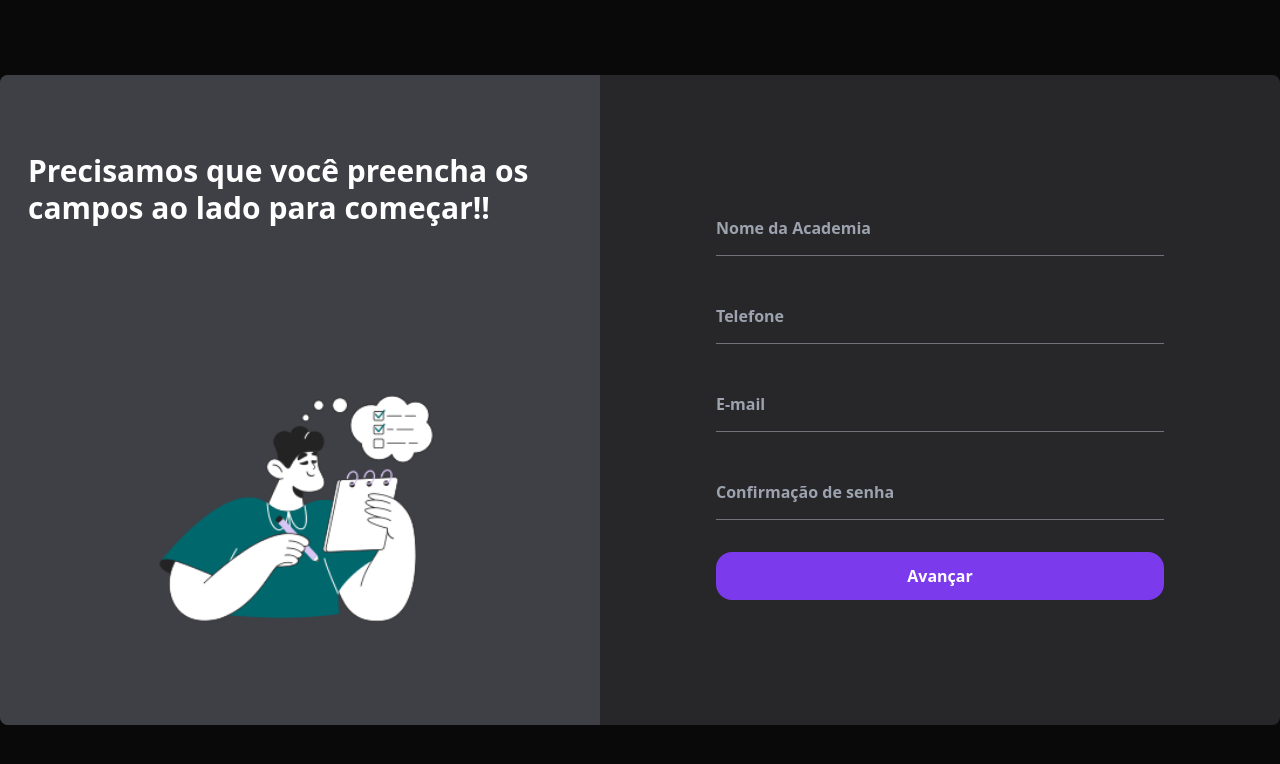
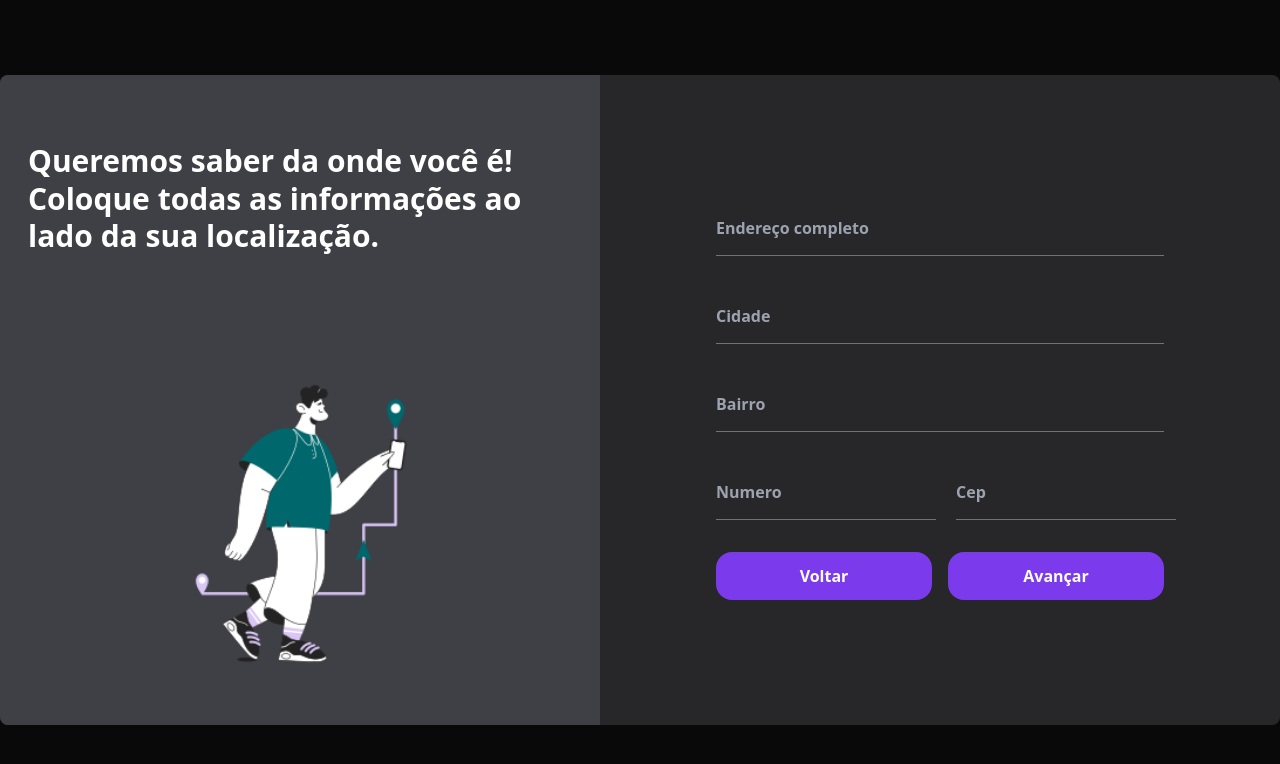
Before and after one commit to IgorSilvaZZ/academy-project, a React (Vite) app in the folder web/: page / in a window 1280 px wide. Both pictures are taken after a click on the button "Avançar". Shown: the top 764 px of the page. Built offline with nearby package versions, Linux system fonts and the light colour scheme.

Commit message:
Finish steps components for register form

```diff
--- a/web/src/components/forms/register/StepFour.tsx
+++ b/web/src/components/forms/register/StepFour.tsx
@@ -1,7 +1,5 @@
 import * as Checkbox from "@radix-ui/react-checkbox";
 import { Check } from "phosphor-react";
-
-import fourStepImage from "../../../assets/step-four-register-image.png";
 
 export const StepFour = () => {
   const daysOfWeek = [
@@ -16,16 +14,6 @@ export const StepFour = () => {
 
   return (
     <>
-      <div className='w-[600px] h-full flex flex-col justify-around items-center bg-zinc-700 rounded-l-lg'>
-        <span className='text-3xl text-white leading-tight font-semibold px-7 py-4'>
-          Para finalizar precisamos de informações de funcionamento da sua
-          academia!
-        </span>
-
-        <img src={fourStepImage} className='w-[300px]' />
-      </div>
-
-      <div className='w-[600px] mx-auto h-full flex flex-col items-center justify-center gap-8'>
       <div className='w-full max-w-md flex flex-col gap-1'>
         <span className='text-gray-400 font-semibold text-xs'>
           Hora de abertura
@@ -70,11 +58,6 @@ export const StepFour = () => {
           </Checkbox.Root>
         ))}
       </div>
-
-        <button className='p-3 bg-violet-600 text-white font-semibold w-full max-w-md border-none rounded-2xl text-center transition-colors hover:bg-violet-800'>
-          Avançar
-        </button>
-      </div>
     </>
   );
 };
--- a/web/src/components/forms/register/StepOne.tsx
+++ b/web/src/components/forms/register/StepOne.tsx
@@ -1,17 +1,6 @@
-import firstStepImage from "../../../assets/first-step-image.png";
-
 export const StepOne = () => {
   return (
     <>
-      <div className='w-[600px] h-full flex flex-col justify-around items-center bg-zinc-700 rounded-l-lg'>
-        <span className='text-3xl text-white leading-tight font-semibold px-7 py-4'>
-          Precisamos que você preencha os campos ao lado para começar!!
-        </span>
-
-        <img src={firstStepImage} className='w-[300px]' />
-      </div>
-
-      <div className='w-[600px] mx-auto h-full flex flex-col items-center justify-center gap-8'>
       <input
         type='text'
         className='h-14 w-full max-w-md text-gray-300 font-semibold border-b border-b-zinc-500 bg-transparent outline-none hover:border-zinc-700'
@@ -35,11 +24,6 @@ export const StepOne = () => {
         className='h-14 w-full max-w-md text-gray-300 font-semibold border-b border-b-zinc-500 bg-transparent outline-none hover:border-zinc-700'
         placeholder='Confirmação de senha'
       />
-
-        <button className='p-3 bg-violet-600 text-white font-semibold w-full max-w-md border-none rounded-2xl text-center transition-colors hover:bg-violet-800'>
-          Avançar
-        </button>
-      </div>
     </>
   );
 };
--- a/web/src/components/forms/register/StepThree.tsx
+++ b/web/src/components/forms/register/StepThree.tsx
@@ -1,27 +1,10 @@
-import threeStepImage from "../../../assets/step-three-image.png";
-
 export const StepThree = () => {
   return (
     <>
-      <div className='w-[600px] h-full flex flex-col justify-around items-center bg-zinc-700 rounded-l-lg'>
-        <span className='text-3xl text-white leading-tight font-semibold px-7 py-4'>
-          Queremos saber um pouquinho mais sobre você. Com poucas palavras deixe
-          uma descrição da sua academia.
-        </span>
-
-        <img src={threeStepImage} className='w-[300px]' />
-      </div>
-
-      <div className='w-[600px] mx-auto h-full flex flex-col items-center justify-center gap-8'>
-        <textarea
-          className='h-24 w-full max-w-md text-gray-300 font-semibold border-b border-b-zinc-500 resize-none bg-transparent outline-none hover:border-zinc-700'
-          placeholder='Deixe aqui uma breve descrição...'
-        />
-
-        <button className='p-3 bg-violet-600 text-white font-semibold w-full max-w-md border-none rounded-2xl text-center transition-colors hover:bg-violet-800'>
-          Avançar
-        </button>
-      </div>
+      <textarea
+        className='h-24 w-full max-w-md text-gray-300 font-semibold border-b border-b-zinc-500 resize-none bg-transparent outline-none hover:border-zinc-700'
+        placeholder='Deixe aqui uma breve descrição...'
+      />
     </>
   );
 };
--- a/web/src/components/forms/register/StepTwo.tsx
+++ b/web/src/components/forms/register/StepTwo.tsx
@@ -1,18 +1,6 @@
-import secundStepImage from "../../../assets/step-two-register-image.png";
-
 export const StepTwo = () => {
   return (
     <>
-      <div className='w-[600px] h-full flex flex-col justify-around items-center bg-zinc-700 rounded-l-lg'>
-        <span className='text-3xl text-white leading-tight font-semibold px-7 py-4'>
-          Queremos saber da onde você é! Coloque todas as informações ao lado da
-          sua localização.
-        </span>
-
-        <img src={secundStepImage} className='w-[300px]' />
-      </div>
-
-      <div className='w-[600px] mx-auto h-full flex flex-col items-center justify-center gap-8'>
       <input
         type='text'
         className='h-14 w-full max-w-md text-gray-300 font-semibold border-b border-b-zinc-500 bg-transparent outline-none hover:border-zinc-700'
@@ -44,11 +32,6 @@ export const StepTwo = () => {
           placeholder='Cep'
         />
       </div>
-
-        <button className='p-3 bg-violet-600 text-white font-semibold w-full max-w-md border-none rounded-2xl text-center transition-colors hover:bg-violet-800'>
-          Avançar
-        </button>
-      </div>
     </>
   );
 };
--- /dev/null
+++ b/web/src/components/forms/register/index.tsx
@@ -0,0 +1,75 @@
+import { StepOne } from "./StepOne";
+import { StepTwo } from "./StepTwo";
+import { StepFour } from "./StepFour";
+import { StepThree } from "./StepThree";
+
+import stepImageOne from "../../../assets/first-step-image.png";
+import stepImageTwo from "../../../assets/step-two-register-image.png";
+import stepImageThree from "../../../assets/step-three-image.png";
+import stepImageFour from "../../../assets/step-four-register-image.png";
+
+interface RegisterFormProps {
+  textStep: string;
+  step: number;
+  backButton: boolean;
+  advanceStep: () => void;
+  backStep: () => void;
+  submitForm: () => void;
+}
+
+export const RegisterForm = ({
+  step,
+  textStep,
+  backButton,
+  backStep,
+  advanceStep,
+  submitForm,
+}: RegisterFormProps) => {
+  const isLastStep = step === 4;
+
+  return (
+    <>
+      <div className='w-[600px] h-full flex flex-col justify-around items-center bg-zinc-700 rounded-l-lg'>
+        <span className='text-3xl text-white leading-tight font-semibold px-7 py-4'>
+          {textStep}
+        </span>
+
+        {step === 1 && <img src={stepImageOne} className='w-[300px]' />}
+
+        {step === 2 && <img src={stepImageTwo} className='w-[300px]' />}
+
+        {step === 3 && <img src={stepImageThree} className='w-[300px]' />}
+
+        {step === 4 && <img src={stepImageFour} className='w-[300px]' />}
+      </div>
+
+      <div className='w-[600px] mx-auto h-full flex flex-col items-center justify-center gap-8'>
+        {step === 1 && <StepOne />}
+
+        {step === 2 && <StepTwo />}
+
+        {step === 3 && <StepThree />}
+
+        {step === 4 && <StepFour />}
+
+        <div className='w-full max-w-md flex gap-4 items-center justify-end'>
+          {backButton && (
+            <button
+              className='p-3 bg-violet-600 w-[240px] max-w-sm text-white font-semibold border-none rounded-2xl text-center transition-colors hover:bg-violet-800'
+              onClick={backStep}
+            >
+              Voltar
+            </button>
+          )}
+
+          <button
+            className='p-3 bg-violet-600 w-[240px] text-white font-semibold border-none rounded-2xl text-center transition-colors hover:bg-violet-800'
+            onClick={isLastStep ? submitForm : advanceStep}
+          >
+            {isLastStep ? "Finalizar" : "Avançar"}
+          </button>
+        </div>
+      </div>
+    </>
+  );
+};
--- a/web/src/pages/Register.tsx
+++ b/web/src/pages/Register.tsx
@@ -1,13 +1,40 @@
-import { StepOne } from "../components/forms/register/StepOne";
-import { StepTwo } from "../components/forms/register/StepTwo";
-import { StepThree } from "../components/forms/register/StepThree";
-import { StepFour } from "../components/forms/register/StepFour";
+import { useState } from "react";
+
+import { RegisterForm } from "../components/forms/register";
 
 export const Register = () => {
+  const [step, setStep] = useState(1);
+
+  function advancedStep() {
+    setStep((prevState) => prevState + 1);
+  }
+
+  function backStep() {
+    setStep((prevState) => prevState - 1);
+  }
+
+  function submitForm() {
+    console.log("Submit!");
+  }
+
+  const stepsTexts = [
+    "Precisamos que você preencha os campos ao lado para começar!!",
+    "Queremos saber da onde você é! Coloque todas as informações ao lado da sua localização.",
+    "Queremos saber um pouquinho mais sobre você. Com poucas palavras deixe uma descrição da sua academia.",
+    "Para finalizar precisamos de informações de funcionamento da sua academia!",
+  ];
+
   return (
     <div className='w-screen h-screen flex items-center justify-center'>
       <main className='w-full max-w-7xl h-full max-h-[650px] rounded-lg bg-zinc-800 flex'>
-        <StepOne />
+        <RegisterForm
+          step={step}
+          textStep={stepsTexts[step - 1]}
+          backButton={step > 1}
+          advanceStep={advancedStep}
+          backStep={backStep}
+          submitForm={submitForm}
+        />
       </main>
     </div>
   );
```
Also changed, not shown: 2 other files (tests, documents, lock files or other folders). Lines whose indentation alone changed are shown as unchanged.
